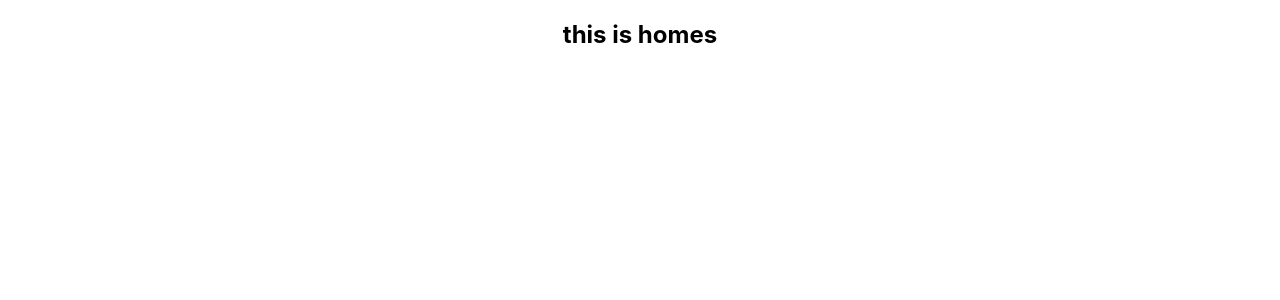
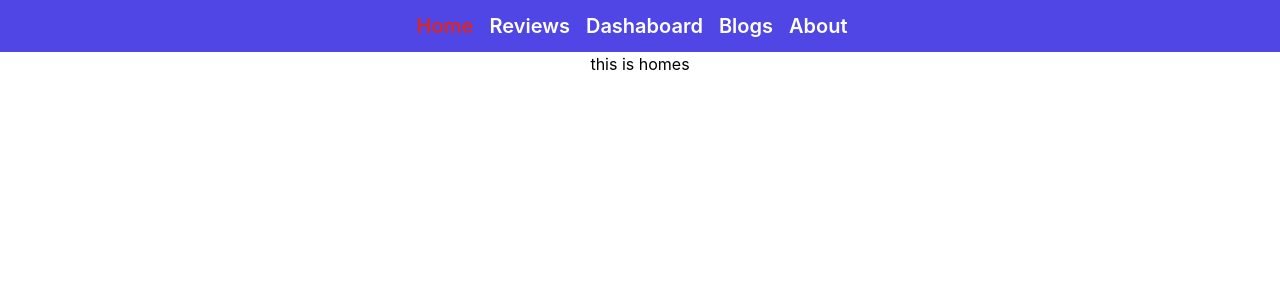
Before and after one commit to Rejaur9131/product-analysis-website, a React (Create React App) app: page / in a window 1280 px wide. Shown: the top 300 px of the page. Built offline with nearby package versions, Linux system fonts and the light colour scheme.

Commit message:
used taiwindcss for header navigation

```diff
--- a/package.json
+++ b/package.json
@@ -35,5 +35,10 @@
       "last 1 firefox version",
       "last 1 safari version"
     ]
+  },
+  "devDependencies": {
+    "autoprefixer": "^10.4.4",
+    "postcss": "^8.4.12",
+    "tailwindcss": "^3.0.23"
   }
 }
--- /dev/null
+++ b/postcss.config.js
@@ -0,0 +1,6 @@
+module.exports = {
+  plugins: {
+    tailwindcss: {},
+    autoprefixer: {},
+  },
+}
--- a/src/App.js
+++ b/src/App.js
@@ -6,15 +6,19 @@ import Reviews from './components/Reviews/Reviews';
 import NotFound from './components/NotFound/NotFound';
 import Dashboard from './components/Dashboard/Dashboard';
 import About from './components/About/About';
+import Header from './components/Header/Header';
+import Blogs from './components/Blogs/Blogs';
 
 function App() {
   return (
     <div className="App">
+      <Header></Header>
       <Routes>
         <Route path="/" element={<Home></Home>}></Route>
         <Route path="/home" element={<Home></Home>}></Route>
         <Route path="/reviews" element={<Reviews></Reviews>}></Route>
         <Route path="/dashboard" element={<Dashboard></Dashboard>}></Route>
+        <Route path="/blogs" element={<Blogs></Blogs>}></Route>
         <Route path="/about" element={<About></About>}></Route>
         <Route path="*" element={<NotFound></NotFound>}></Route>
       </Routes>
--- /dev/null
+++ b/src/components/Header/Header.js
@@ -0,0 +1,28 @@
+import React from 'react';
+import { NavLink } from 'react-router-dom';
+
+const Header = () => {
+  return (
+    <nav>
+      <div className="link-container bg-indigo-600 p-3 font-semibold text-xl">
+        <NavLink className={({ isActive }) => (isActive ? 'text-red-600 mr-4' : 'text-white mr-4')} to="/">
+          Home
+        </NavLink>
+        <NavLink className={({ isActive }) => (isActive ? 'text-red-600 mr-4' : 'text-white mr-4')} to="/reviews">
+          Reviews
+        </NavLink>
+        <NavLink className={({ isActive }) => (isActive ? 'text-red-600 mr-4' : 'text-white mr-4')} to="/dashboard">
+          Dashaboard
+        </NavLink>
+        <NavLink className={({ isActive }) => (isActive ? 'text-red-600 mr-4' : 'text-white mr-4')} to="/blogs">
+          Blogs
+        </NavLink>
+        <NavLink className={({ isActive }) => (isActive ? 'text-red-600 mr-4' : 'text-white mr-4')} to="/about">
+          About
+        </NavLink>
+      </div>
+    </nav>
+  );
+};
+
+export default Header;
--- /dev/null
+++ b/tailwind.config.js
@@ -0,0 +1,7 @@
+module.exports = {
+  content: ['./src/**/*.{js,jsx,ts,tsx}'],
+  theme: {
+    extend: {}
+  },
+  plugins: []
+};
```
Also changed, not shown: src/index.css (+6 -5 lines), 1 other file (tests, documents, lock files or other folders).
